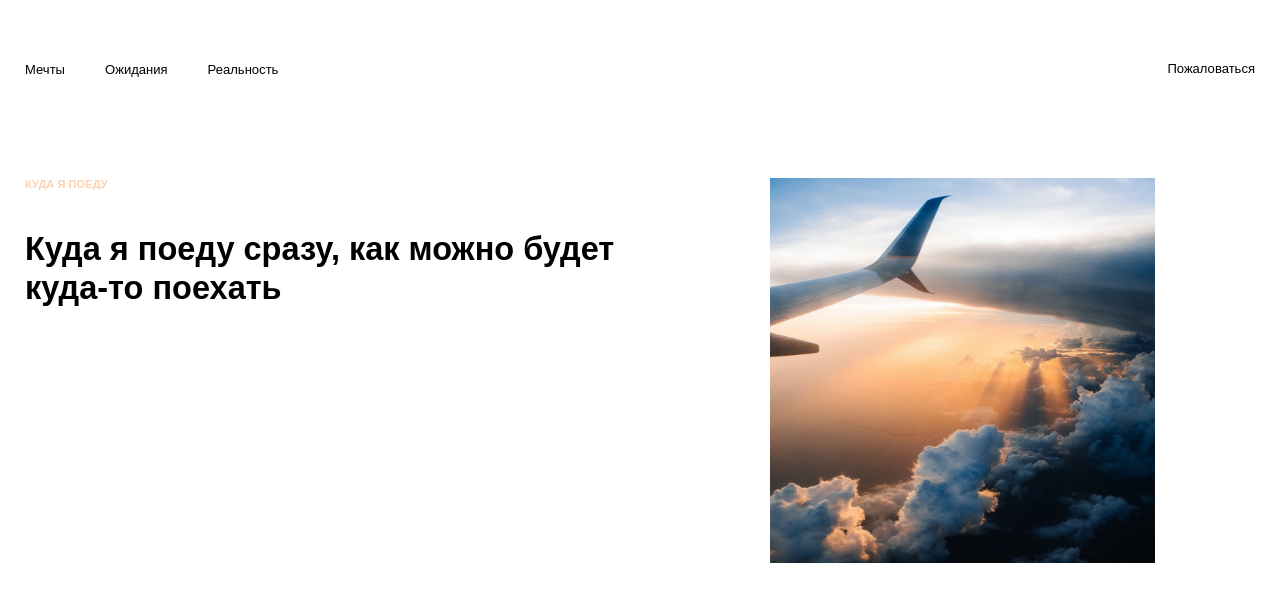
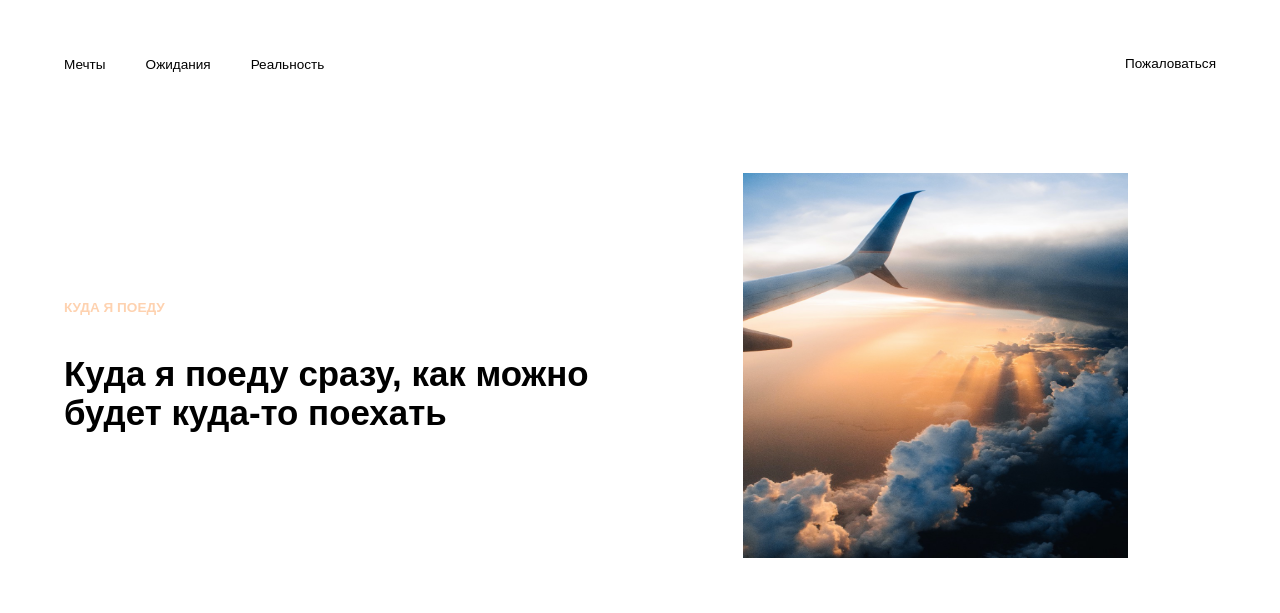
Before and after one commit to SevaMarkov88/Test-project, a plain HTML site: page index.html in a window 1280 px wide. Shown: the top 613 px of the page. Drawn offline with Linux system fonts and the light colour scheme.

Commit message:
intro and header adaptive done

```diff
--- a/blocks/header/__complaint/header__complaint.css
+++ b/blocks/header/__complaint/header__complaint.css
@@ -1,7 +1,6 @@
 .header__complaint {
     width: fit-content;
     text-decoration: none;
-    font-size: 1.02vw;
-    line-height: 0.80vw;
+    font-size: calc(8px + 6 * (100vw / 1377));
     color: #000;
 }
--- a/blocks/header/__link/header__link.css
+++ b/blocks/header/__link/header__link.css
@@ -2,7 +2,6 @@
     width: fit-content;
     padding-right: 40px;
     text-decoration: none;
-    font-size: 1.02vw;
-    line-height: 0.80vw;
+    font-size: calc(8px + 6 * (100vw / 1377));
     color: #000;
 }
--- a/blocks/header/header.css
+++ b/blocks/header/header.css
@@ -1,8 +1,8 @@
 .header {
     max-width: 1230px;
-    min-width: 370px;
+    min-width: 320px;
     margin: 0 auto;
-    padding: 60px 0 100px;
+    padding: 55px calc(100vw / 20) 100px;
     display: flex;
     justify-content: space-between;
     align-items: center;
--- a/blocks/intro/__image/intro__image.css
+++ b/blocks/intro/__image/intro__image.css
@@ -1,5 +1,4 @@
 .intro__image {
     width: 385px;
     height: 385px;
-    margin-right: 100px;
 }
--- a/blocks/intro/__subtitle/intro__subtitle.css
+++ b/blocks/intro/__subtitle/intro__subtitle.css
@@ -1,7 +1,7 @@
 .intro__subtitle {
     margin: 0;
     width: 590px;
-    font-size: 2.54vw;
+    font-size: calc(20px + 16 * (100vw / 1377));
     font-weight: bold;
     line-height: 3vw;
 }
--- a/blocks/intro/__title/intro__title.css
+++ b/blocks/intro/__title/intro__title.css
@@ -1,7 +1,6 @@
 .intro__title {
     margin: 0 0 40px;
-    font-size: 0.87vw;
-    line-height: 0.94vw;
+    font-size: calc(8px + 6 * (100vw / 1377));
     letter-spacing: 5%;
     color: #FED2B0;
     text-transform: uppercase;
--- a/blocks/intro/intro.css
+++ b/blocks/intro/intro.css
@@ -1,6 +1,15 @@
 .intro {
-    max-width: 1230px;
-    margin: 0 auto 140px;
-    display: flex;
-    justify-content: space-between;
+  max-width: 1230px;
+  margin: 0 auto 140px;
+  display: grid;
+  grid-template-columns: repeat(2, 1fr);
+  align-items: center;
+  justify-items: center;
+  padding: 0 calc(100vw / 20);
 }
+
+@media (max-width: 900px) {
+  .intro {
+    grid-template-columns: 1fr;
+  }
+}
```
